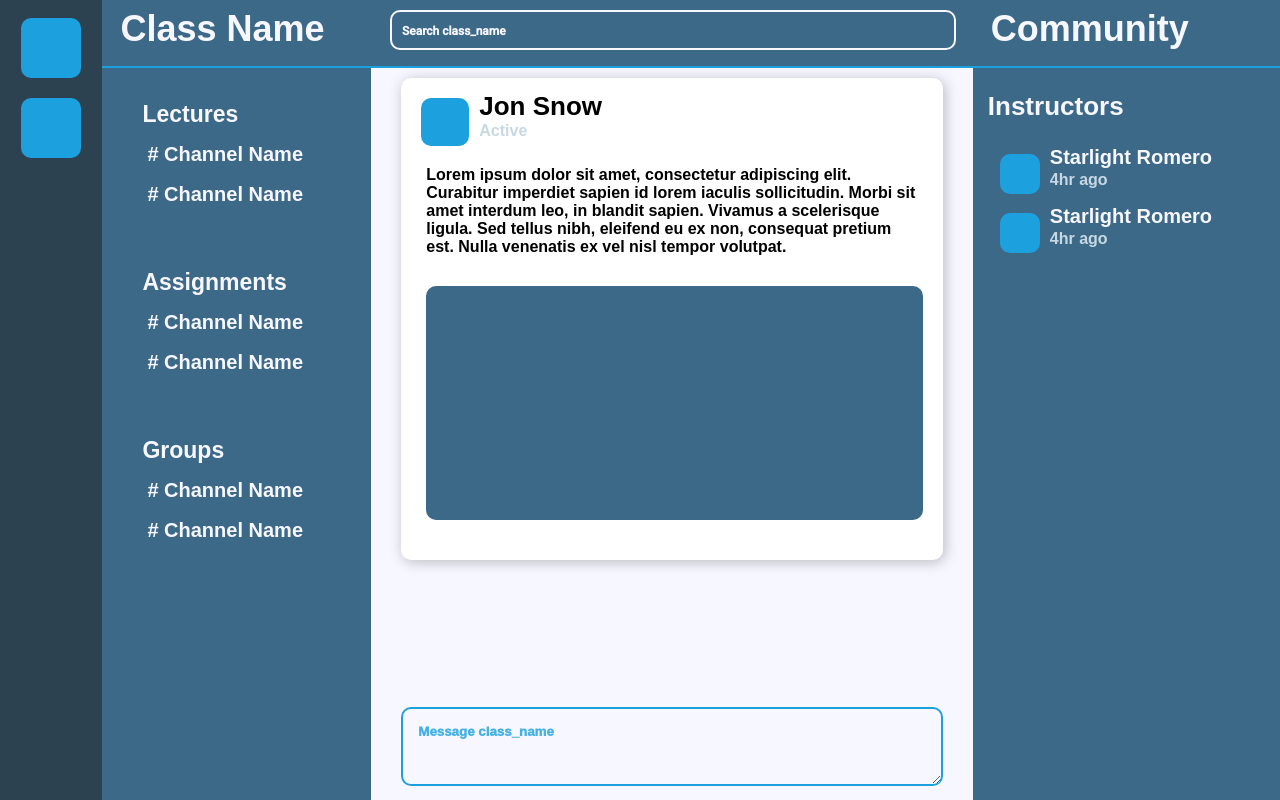
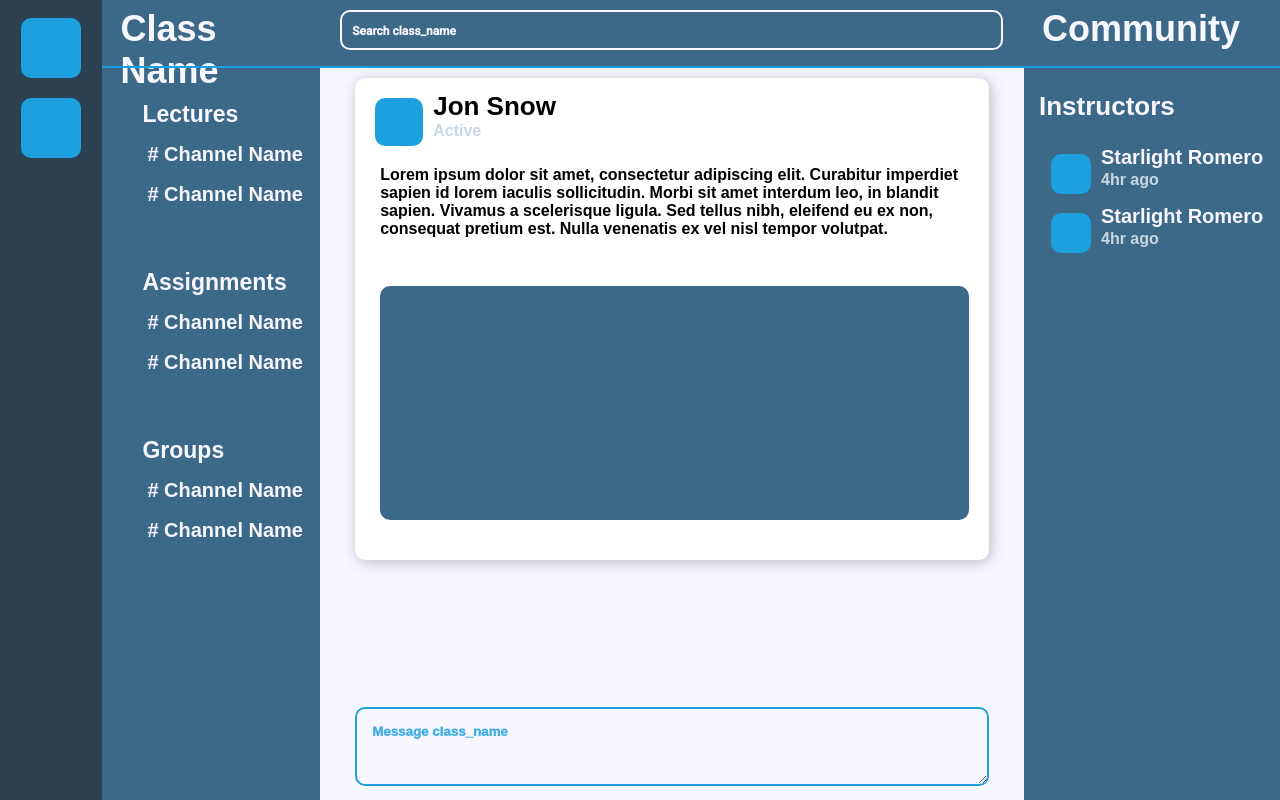
Before and after one commit to tsamantanis/hydra, a React (Create React App) app: page / in a window 1280 px wide. Built offline with nearby package versions, Linux system fonts and the light colour scheme; a web font is replaced by a local one.

Commit message:
Enlarge feed section

```diff
--- a/src/components/Main/Main.css
+++ b/src/components/Main/Main.css
@@ -48,7 +48,7 @@
     align-items: flex-start;
     background-color: var(--darkAccent);
     color: var(--light);
-    flex-basis: 21%;
+    flex-basis: 17%;
 }
 
 .Main .Channels h1 {
@@ -66,7 +66,7 @@
 .Main .Feed {
     align-items: center;
     background-color: var(--light);
-    flex-basis: 47%;
+    flex-basis: 55%;
 }
 
 /* Main Posts */
@@ -82,7 +82,7 @@
     align-items: flex-start;
     background-color: var(--darkAccent);
     color: var(--light);
-    flex-basis: 24%;
+    flex-basis: 20%;
 }
 
 .Main .Users h1 {
```
